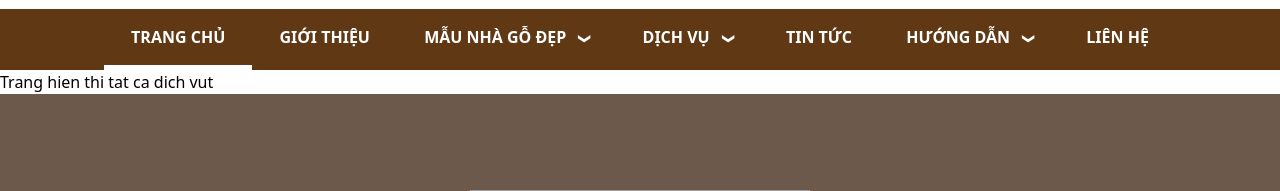
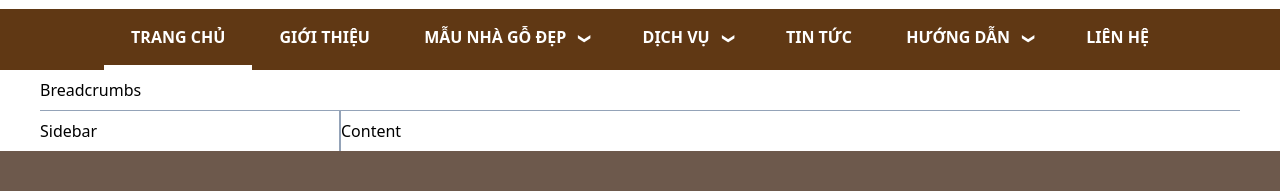
Before and after one commit to liemdang260/nhago3mien, a Next.js app in the folder client/: page /dich-vu in a window 1280 px wide. Shown: the part 227-418 px from the top of the page. Built offline with nearby package versions, Linux system fonts and the light colour scheme; grey boxes are pictures that could not be loaded.

Commit message:
Add component: PageWrapper

```diff
--- /dev/null
+++ b/client/components/common/PageWrapper.jsx
@@ -0,0 +1,29 @@
+import React from 'react'
+
+
+function PageItem({ children }) {
+    return (
+        <>
+            {children}
+        </>
+    )
+}
+
+function PageWrapper({ children }) {
+    const childrenArray = React.Children.toArray(children);
+    return (
+        <div className='container grid grid-cols-12'>
+            <div className='col-span-12 border-b-[1px] border-slate-400 py-2'>
+                {childrenArray[0]}
+            </div>
+            <div className='col-span-3 border-r-[1px] border-slate-400 py-2'>
+                {childrenArray[1]}
+            </div>
+            <div className='col-span-9 border-l-[1px] border-slate-400 py-2'>
+                {childrenArray[2]}
+            </div>
+        </div>
+    )
+}
+
+export { PageWrapper, PageItem }
--- a/client/pages/_app.js
+++ b/client/pages/_app.js
@@ -3,6 +3,10 @@ import Header from "components/common/header";
 import Footer from "components/common/footer";
 import { config } from "@fortawesome/fontawesome-svg-core";
 import "@fortawesome/fontawesome-svg-core/styles.css";
+import {
+  PageItem,
+  PageWrapper,
+} from "components/common/PageWrapper";
 config.autoAddCss = false;
 
 function MyApp({ Component, pageProps }) {
--- a/client/pages/dich-vu/index.jsx
+++ b/client/pages/dich-vu/index.jsx
@@ -1,5 +1,13 @@
+import { PageWrapper, PageItem } from "components/common/PageWrapper";
+
 const AllServices = () => {
-  return <div>Trang hien thi tat ca dich vut</div>;
+  return (
+    <PageWrapper>
+      <PageItem>Breadcrumbs</PageItem>
+      <PageItem>Sidebar</PageItem>
+      <PageItem>Content</PageItem>
+    </PageWrapper>
+  )
 };
 
 export default AllServices;
```
